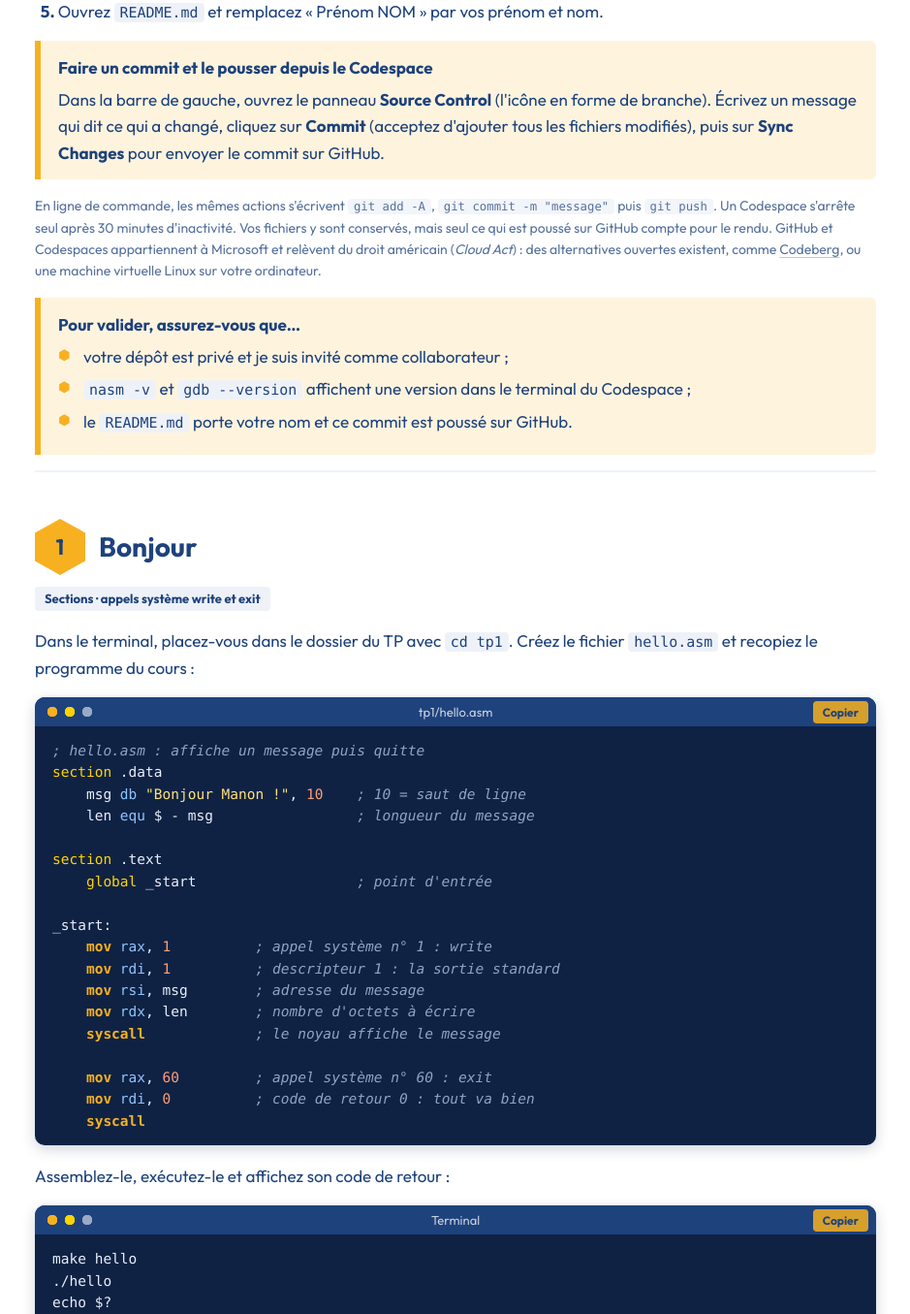
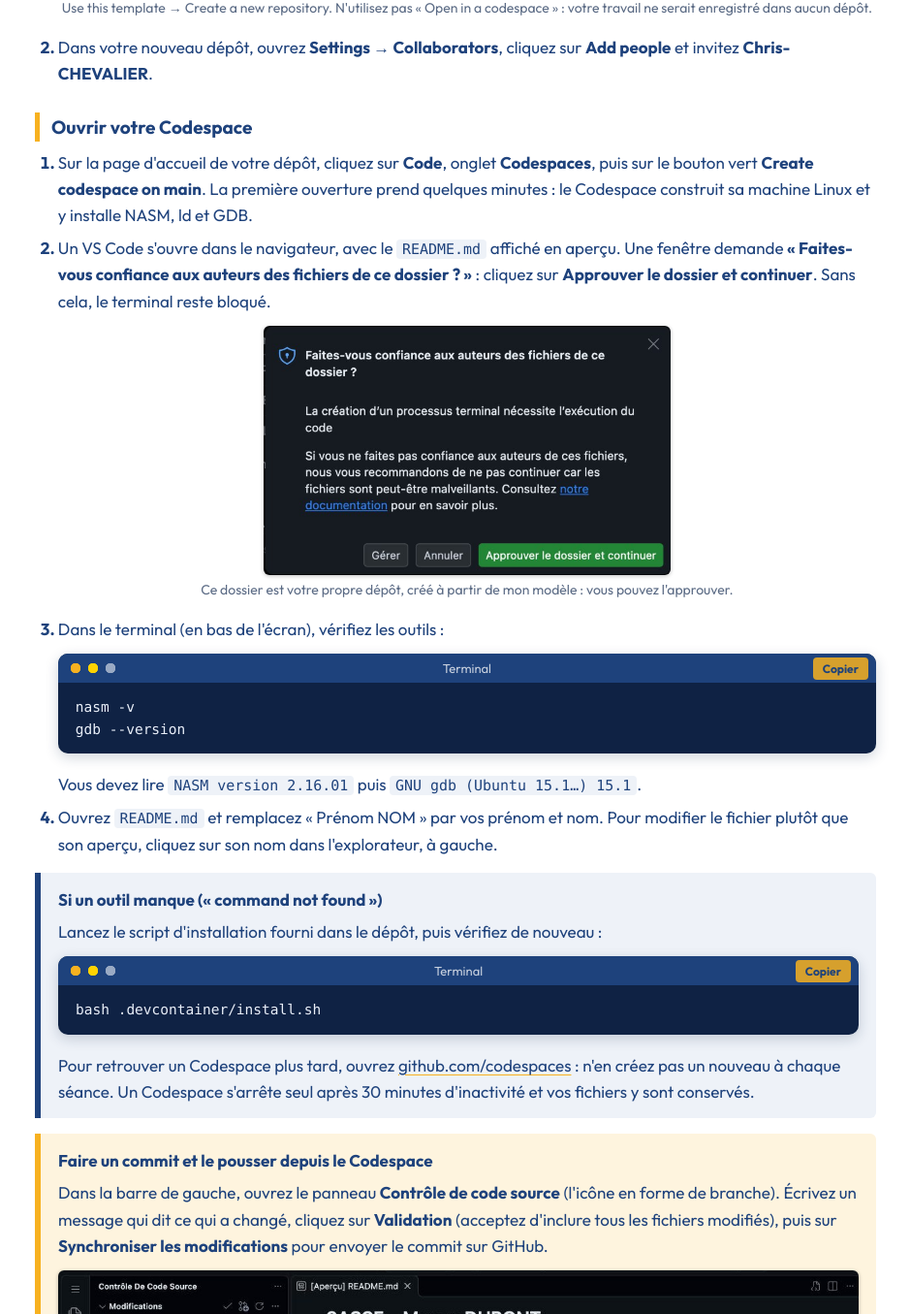
Before and after one commit to Chris-CHEVALIER/2ASSE-supports, a plain HTML site: page tp/tp1.html in a window 1280 px wide. Shown: the part 1417-2772 px from the top of the page at 97% size, without its empty margins (170-1109 px from the left). Drawn offline with Linux system fonts and the light colour scheme.

Commit message:
Dépôt modèle publié et vérifié dans un vrai Codespace : installation par Dockerfile, étape 0 du TP1 avec captures
Co-Authored-By: Claude Opus 5.5 <noreply@anthropic.com>

```diff
--- a/tp/tp1.html
+++ b/tp/tp1.html
@@ -5,6 +5,10 @@
   <meta name="viewport" content="width=device-width, initial-scale=1">
   <title>TP1 – Premiers programmes – 2ASSE</title>
   <link rel="stylesheet" href="../assets/css/enonce.css">
+  <style>
+    .capture { display: block; max-width: 100%; margin: 12px auto 4px; border-radius: 6px; box-shadow: 0 1px 4px rgba(0,0,0,.25); }
+    .legende { text-align: center; font-size: 14px; color: #5b6b85; margin: 0 0 16px; }
+  </style>
 </head>
 <body>
 
@@ -43,41 +47,67 @@
     <h2><span class="num">0</span> Le dépôt et le Codespace</h2>
     <div class="meta"><span class="etiquette clair">GitHub · Codespaces · Git</span></div>
 
-    <p>Les trois TP vivent dans <strong>un seul dépôt</strong>, créé à partir de mon modèle. Il contient déjà la configuration du Codespace, un <code>Makefile</code> par TP et le fichier de réponses du TP1.</p>
+    <p>Les trois TP vivent dans <strong>un seul dépôt</strong>, créé à partir de mon modèle. Il contient déjà la configuration du Codespace, un <code>Makefile</code> par TP et le fichier de réponses du TP1.
+      Vous n'avez <strong>rien à installer sur votre ordinateur</strong> : un navigateur récent (Chrome, Edge, Firefox) suffit.</p>
 
+    <h3>Créer votre dépôt</h3>
     <ol>
       <li>Ouvrez le <a href="https://github.com/Chris-CHEVALIER/2asse-modele" target="_blank">dépôt modèle 2asse-modele</a>, cliquez sur <strong>Use this template</strong> puis <strong>Create a new repository</strong> :
         <ul>
           <li>nom : <code>2asse-nom-prenom</code> (avec votre nom et votre prénom) ;</li>
           <li>visibilité : <strong>Private</strong>.</li>
         </ul>
+        <img class="capture" src="../assets/img/github-use-template.jpg" alt="Menu Use this template ouvert : Create a new repository et Open in a codespace" style="max-width: 560px;">
+        <p class="legende">Use this template → Create a new repository. N'utilisez pas « Open in a codespace » : votre travail ne serait enregistré dans aucun dépôt.</p>
       </li>
-      <li>Dans <strong>Settings → Collaborators</strong>, cliquez sur <strong>Add people</strong> et invitez <strong>Chris-CHEVALIER</strong>.</li>
-      <li>Revenez sur la page d'accueil de votre dépôt. Cliquez sur <strong>Code</strong>, onglet <strong>Codespaces</strong>, puis <strong>Create codespace on main</strong>.
-        La première ouverture prend quelques minutes : le Codespace installe NASM, ld et GDB.</li>
-      <li>Un VS Code s'ouvre dans le navigateur. Dans son terminal (en bas), vérifiez les outils :
+      <li>Dans votre nouveau dépôt, ouvrez <strong>Settings → Collaborators</strong>, cliquez sur <strong>Add people</strong> et invitez <strong>Chris-CHEVALIER</strong>.</li>
+    </ol>
+
+    <h3>Ouvrir votre Codespace</h3>
+    <ol>
+      <li>Sur la page d'accueil de votre dépôt, cliquez sur <strong>Code</strong>, onglet <strong>Codespaces</strong>, puis sur le bouton vert <strong>Create codespace on main</strong>.
+        La première ouverture prend quelques minutes : le Codespace construit sa machine Linux et y installe NASM, ld et GDB.</li>
+      <li>Un VS Code s'ouvre dans le navigateur, avec le <code>README.md</code> affiché en aperçu. Une fenêtre demande <strong>« Faites-vous confiance aux auteurs des fichiers de ce dossier ? »</strong> :
+        cliquez sur <strong>Approuver le dossier et continuer</strong>. Sans cela, le terminal reste bloqué.
+        <img class="capture" src="../assets/img/codespace-confiance.jpg" alt="Fenêtre Faites-vous confiance aux auteurs des fichiers de ce dossier, bouton Approuver le dossier et continuer" style="max-width: 420px;">
+        <p class="legende">Ce dossier est votre propre dépôt, créé à partir de mon modèle : vous pouvez l'approuver.</p>
+      </li>
+      <li>Dans le terminal (en bas de l'écran), vérifiez les outils :
         <pre data-titre="Terminal"><code class="language-plaintext">
           nasm -v
           gdb --version
         </code></pre>
+        Vous devez lire <code>NASM version 2.16.01</code> puis <code>GNU gdb (Ubuntu 15.1…) 15.1</code>.
       </li>
-      <li>Ouvrez <code>README.md</code> et remplacez « Prénom NOM » par vos prénom et nom.</li>
+      <li>Ouvrez <code>README.md</code> et remplacez « Prénom NOM » par vos prénom et nom. Pour modifier le fichier plutôt que son aperçu, cliquez sur son nom dans l'explorateur, à gauche.</li>
     </ol>
+
+    <div class="encadre marine">
+      <span class="intitule">Si un outil manque (« command not found »)</span>
+      Lancez le script d'installation fourni dans le dépôt, puis vérifiez de nouveau :
+      <pre data-titre="Terminal"><code class="language-plaintext">
+        bash .devcontainer/install.sh
+      </code></pre>
+      Pour retrouver un Codespace plus tard, ouvrez <a href="https://github.com/codespaces" target="_blank">github.com/codespaces</a> : n'en créez pas un nouveau à chaque séance.
+      Un Codespace s'arrête seul après 30 minutes d'inactivité et vos fichiers y sont conservés.
+    </div>
 
     <div class="encadre">
       <span class="intitule">Faire un commit et le pousser depuis le Codespace</span>
-      Dans la barre de gauche, ouvrez le panneau <strong>Source Control</strong> (l'icône en forme de branche). Écrivez un message qui dit ce qui a changé,
-      cliquez sur <strong>Commit</strong> (acceptez d'ajouter tous les fichiers modifiés), puis sur <strong>Sync Changes</strong> pour envoyer le commit sur GitHub.
+      Dans la barre de gauche, ouvrez le panneau <strong>Contrôle de code source</strong> (l'icône en forme de branche). Écrivez un message qui dit ce qui a changé,
+      cliquez sur <strong>Validation</strong> (acceptez d'inclure tous les fichiers modifiés), puis sur <strong>Synchroniser les modifications</strong> pour envoyer le commit sur GitHub.
+      <img class="capture" src="../assets/img/codespace-commit.jpg" alt="Panneau Contrôle de code source : message, bouton Validation et README.md modifié">
+      <p class="legende">Le panneau Contrôle de code source, ici avec un <code>README.md</code> modifié. Si votre VS Code est en anglais, les boutons s'appellent <strong>Commit</strong> et <strong>Sync Changes</strong>.</p>
     </div>
     <p class="muet" style="font-size: 14px;">En ligne de commande, les mêmes actions s'écrivent <code>git add -A</code>, <code>git commit -m "message"</code> puis <code>git push</code>.
-      Un Codespace s'arrête seul après 30 minutes d'inactivité. Vos fichiers y sont conservés, mais seul ce qui est poussé sur GitHub compte pour le rendu.
-      GitHub et Codespaces appartiennent à Microsoft et relèvent du droit américain (<em>Cloud Act</em>) : des alternatives ouvertes existent, comme <a href="https://codeberg.org/" target="_blank">Codeberg</a>, ou une machine virtuelle Linux sur votre ordinateur.</p>
+      Seul ce qui est poussé sur GitHub compte pour le rendu.
+      GitHub et Codespaces appartiennent à Microsoft et relèvent du droit américain (<em>Cloud Act</em>) : des alternatives ouvertes existent, comme <a href="https://codeberg.org/" target="_blank">Codeberg</a>, ou une machine virtuelle Linux sur votre ordinateur avec les mêmes outils.</p>
 
     <div class="encadre">
       <span class="intitule">Pour valider, assurez-vous que…</span>
       <ul>
         <li>votre dépôt est privé et je suis invité comme collaborateur ;</li>
-        <li><code>nasm -v</code> et <code>gdb --version</code> affichent une version dans le terminal du Codespace ;</li>
+        <li><code>nasm -v</code> et <code>gdb --version</code> affichent leur version dans le terminal du Codespace ;</li>
         <li>le <code>README.md</code> porte votre nom et ce commit est poussé sur GitHub.</li>
       </ul>
     </div>
@@ -88,7 +118,7 @@
     <h2><span class="num">1</span> Bonjour</h2>
     <div class="meta"><span class="etiquette clair">Sections · appels système write et exit</span></div>
 
-    <p>Dans le terminal, placez-vous dans le dossier du TP avec <code>cd tp1</code>. Créez le fichier <code>hello.asm</code> et recopiez le programme du cours :</p>
+    <p>Dans le terminal, placez-vous dans le dossier du TP avec <code>cd tp1</code>. Créez le fichier <code>hello.asm</code> avec la commande <code>code hello.asm</code>, qui l'ouvre dans l'éditeur, et recopiez le programme du cours :</p>
     <pre data-titre="tp1/hello.asm"><code class="language-x86asm">
       ; hello.asm : affiche un message puis quitte
       section .data
```
Also changed, not shown: cours/0-organisation-du-module.html (+1 -1 lines), assets/img/codespace-commit.jpg (added), assets/img/codespace-confiance.jpg (added), assets/img/github-use-template.jpg (added), 2 other files.
